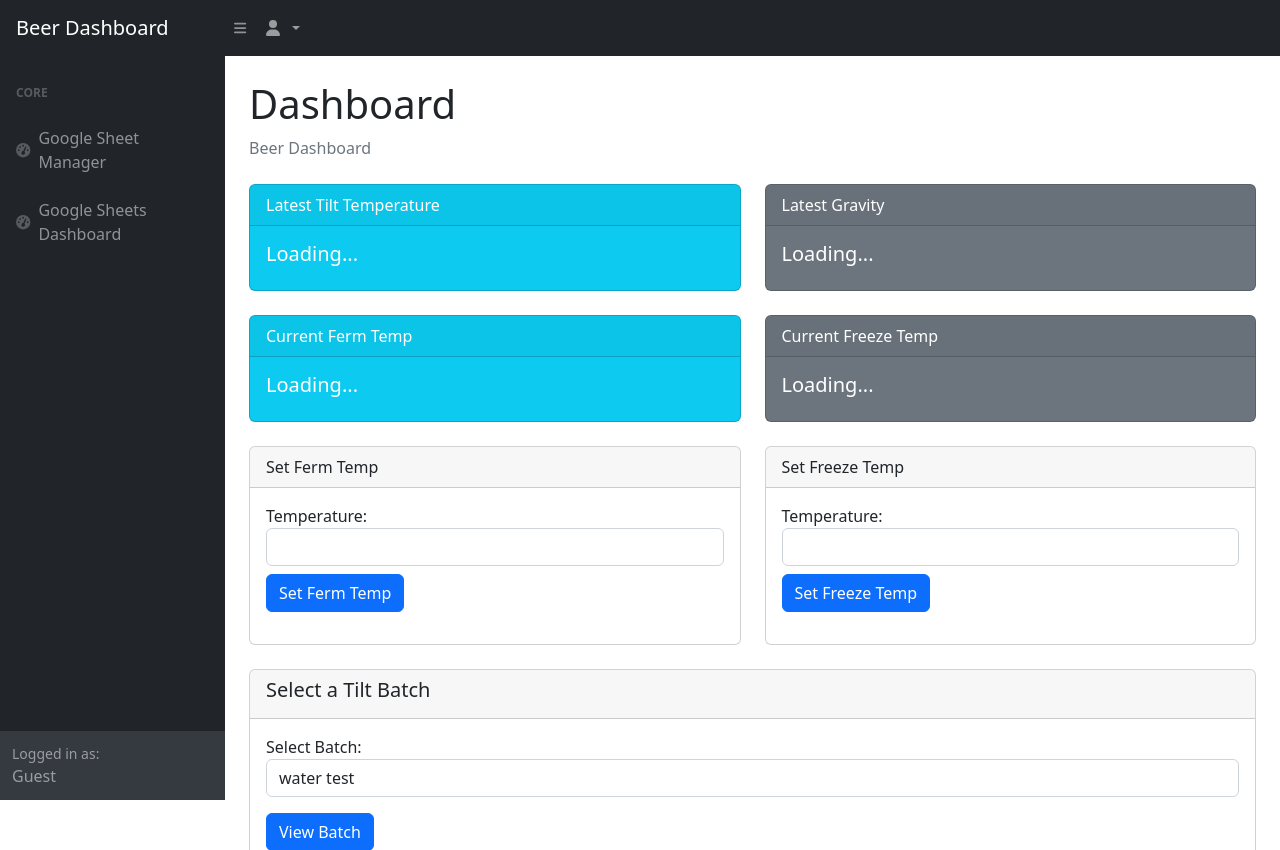
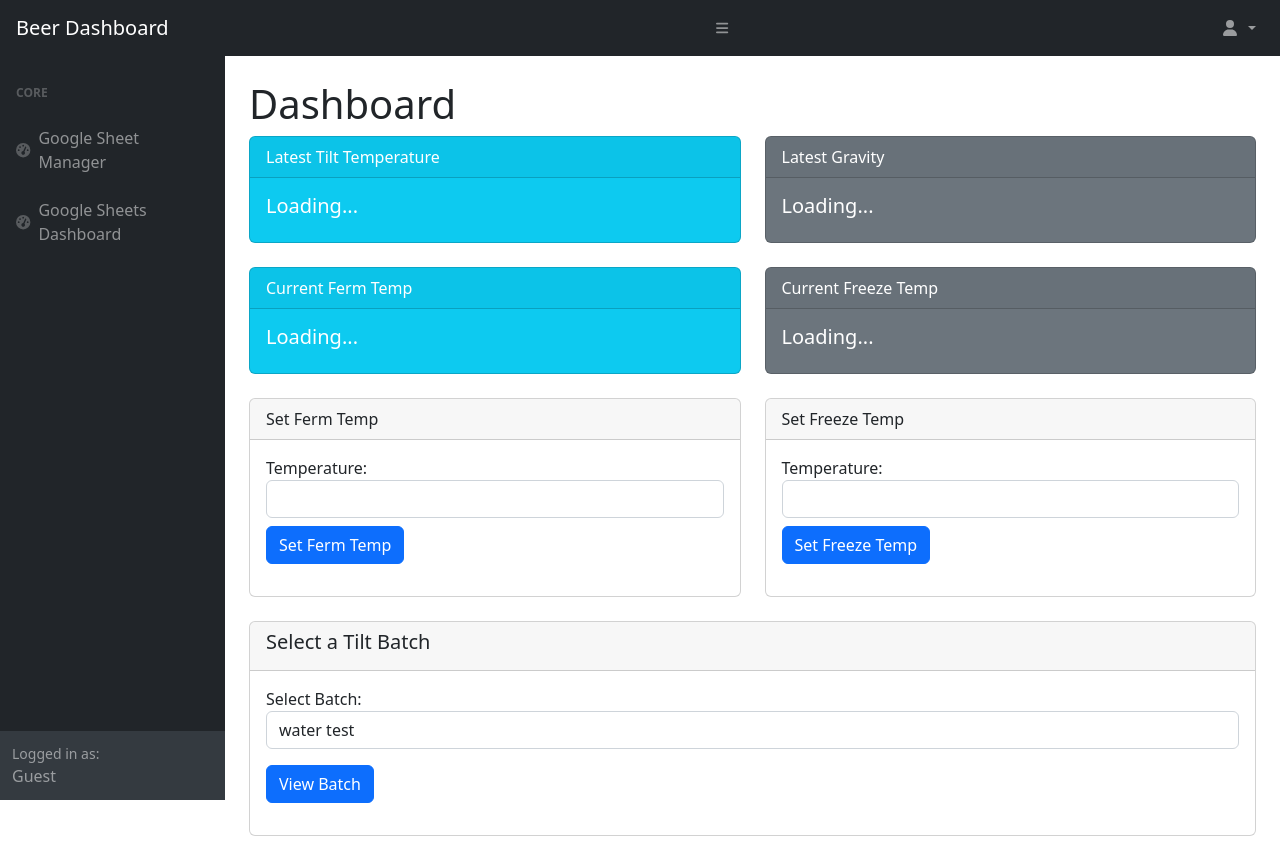
Before and after one commit to BrianPaur/BeerDashboardProject, a Django app: template dashboard/templates/dashboard/index.html in a window 1280 px wide. Shown: the top 850 px of the page. Run offline with Django 5.2, Linux system fonts and the light colour scheme; the template is opened without the code that fills it: values that come from a table or form of the project are taken from there, others are empty; data comes from the database, SQL or seed files in the repository; parts of the project's set-up code (start-up, migrations or seed data) failed here and were passed over; some libraries are stand-ins or nearby versions.

Commit message:
testing navbar expansion

```diff
--- a/dashboard/templates/dashboard/index.html
+++ b/dashboard/templates/dashboard/index.html
@@ -19,7 +19,8 @@
 
   <body class="sb-nav-fixed">
     <!-- Top Navigation -->
-    <nav class="sb-topnav navbar navbar-expand navbar-dark bg-dark">
+<!--    <nav class="sb-topnav navbar navbar-expand navbar-dark bg-dark">-->
+    <nav class="sb-topnav navbar navbar-dark bg-dark">
       <a class="navbar-brand ps-3" href="{% url 'index' %}">Beer Dashboard</a>
       <button class="btn btn-link btn-sm order-1 order-lg-0 me-4 me-lg-0" id="sidebarToggle"><i class="fas fa-bars"></i></button>
 
@@ -73,9 +74,9 @@
         <main>
           <div class="container-fluid px-4">
             <h1 class="mt-4">Dashboard</h1>
-            <ol class="breadcrumb mb-4">
-              <li class="breadcrumb-item active">Beer Dashboard</li>
-            </ol>
+<!--            <ol class="breadcrumb mb-4">-->
+<!--              <li class="breadcrumb-item active">Beer Dashboard</li>-->
+<!--            </ol>-->
 
             <!-- Tilt AJAX Cards -->
             <div class="row mb-4 gx-4">
```
